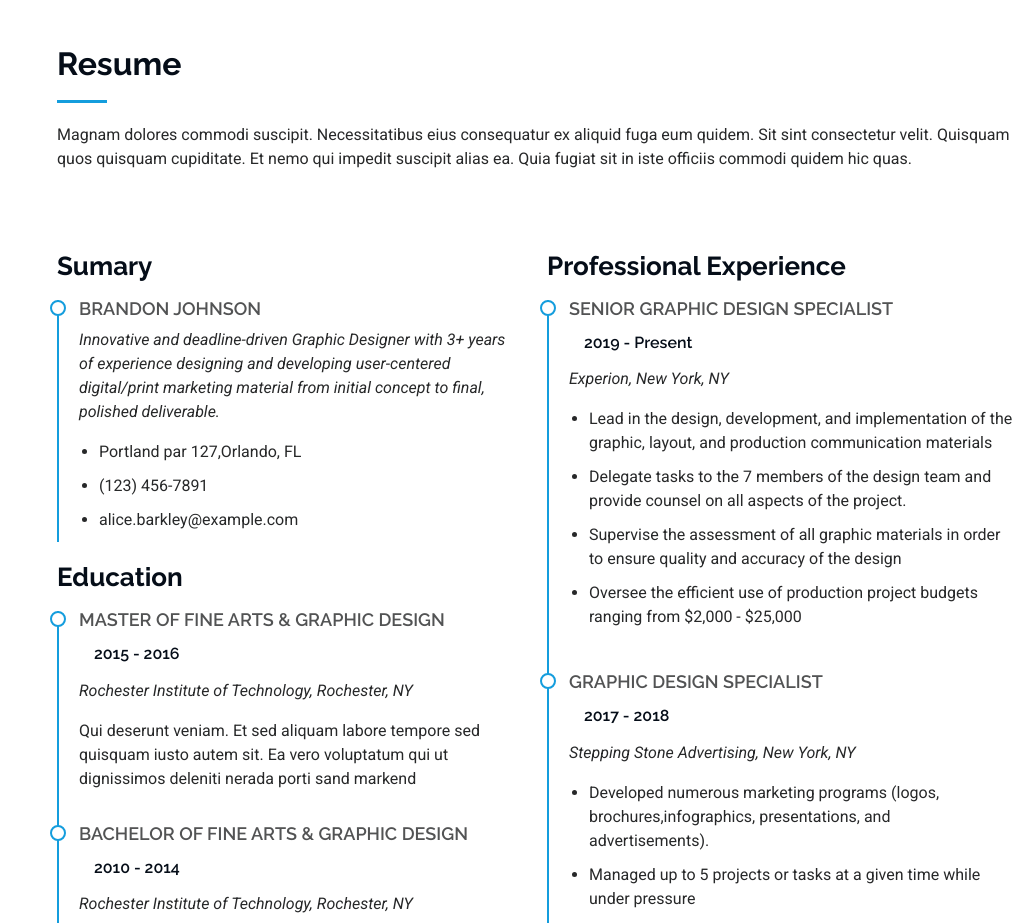
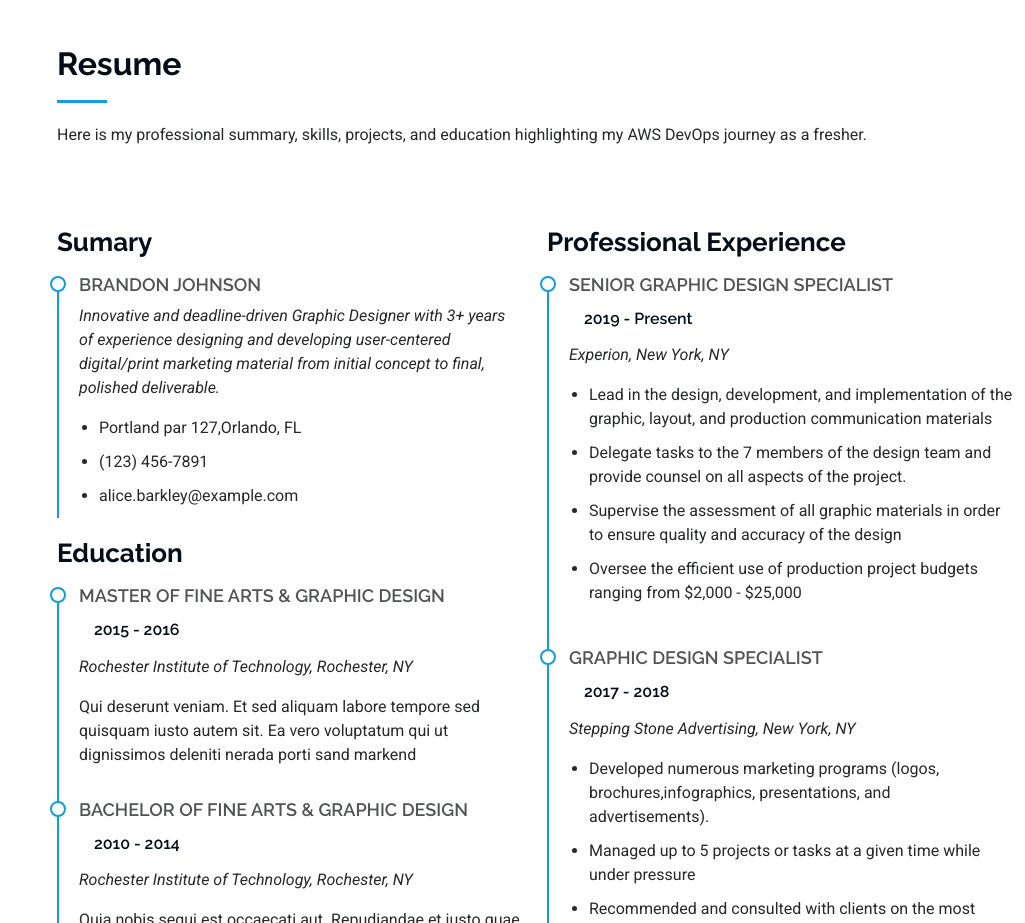
Before and after one commit to saurabhkshirsagar07/portfolio-automation-github-action, a plain HTML site: page index.html in a window 1280 px wide. Shown: the part 2360-3283 px from the top of the page, without its empty margins (255-1280 px from the left). Drawn offline with Linux system fonts and the light colour scheme; animation ran at ten frames a second.

Commit message:
modified

```diff
--- a/index.html
+++ b/index.html
@@ -269,7 +269,7 @@
       <!-- Section Title -->
       <div class="container section-title" data-aos="fade-up">
         <h2>Resume</h2>
-        <p>Magnam dolores commodi suscipit. Necessitatibus eius consequatur ex aliquid fuga eum quidem. Sit sint consectetur velit. Quisquam quos quisquam cupiditate. Et nemo qui impedit suscipit alias ea. Quia fugiat sit in iste officiis commodi quidem hic quas.</p>
+        <p>Here is my professional summary, skills, projects, and education highlighting my AWS DevOps journey as a fresher.</p>
       </div><!-- End Section Title -->
 
       <div class="container">
```
